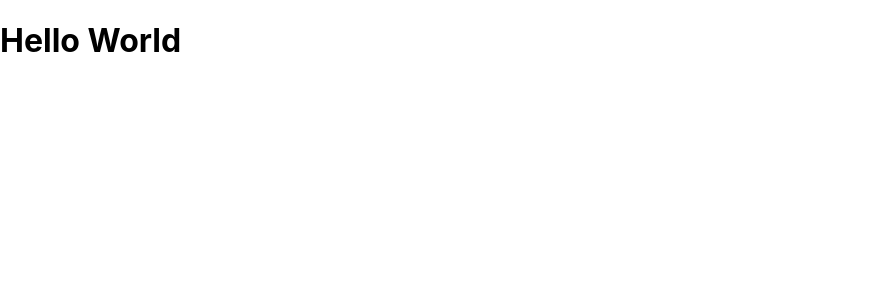
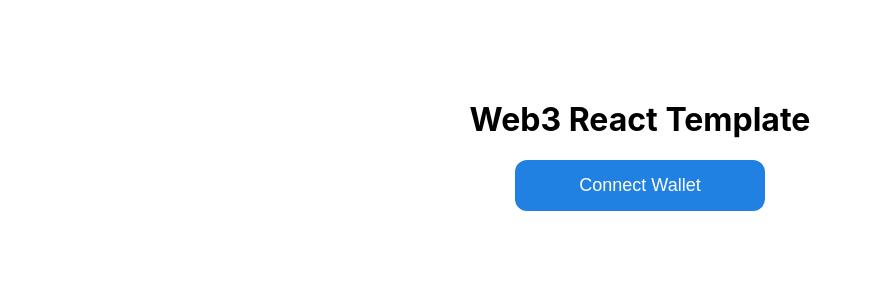
Before and after one commit to SolidityWorks/web3-react, a React (Create React App) app: page / in a window 1280 px wide. Shown: the top 300 px of the page, without its empty margins (0-870 px from the left). Built offline with nearby package versions, Linux system fonts and the light colour scheme.

Commit message:
connect wallet

```diff
--- a/package.json
+++ b/package.json
@@ -1,5 +1,5 @@
 {
-  "name": "web3",
+  "name": "web3-react",
   "version": "0.1.0",
   "private": true,
   "dependencies": {
@@ -14,7 +14,6 @@
   "scripts": {
     "start": "react-scripts start",
     "build": "react-scripts build",
-    "test": "react-scripts test",
     "eject": "react-scripts eject"
   },
   "eslintConfig": {
--- a/public/index.html
+++ b/public/index.html
@@ -24,7 +24,7 @@
       work correctly both with client-side routing and a non-root public URL.
       Learn how to configure a non-root public URL by running `npm run build`.
     -->
-    <title>React App</title>
+    <title>React web3 App</title>
   </head>
   <body>
     <noscript>You need to enable JavaScript to run this app.</noscript>
--- a/src/App.css
+++ b/src/App.css
@@ -1,38 +1,22 @@
-.App {
+.main-app {
   text-align: center;
+  margin: 100px;
 }
 
-.App-logo {
-  height: 40vmin;
-  pointer-events: none;
+.cta-button {
+  padding: 15px;
+  border: none;
+  border-radius: 12px;
+  min-width: 250px;
+  color: white;
+  font-size: 18px;
+  cursor: pointer;
 }
 
-@media (prefers-reduced-motion: no-preference) {
-  .App-logo {
-    animation: App-logo-spin infinite 20s linear;
-  }
+.connect-wallet-button {
+  background: rgb(32, 129, 226);
 }
 
-.App-header {
-  background-color: #282c34;
-  min-height: 100vh;
-  display: flex;
-  flex-direction: column;
-  align-items: center;
-  justify-content: center;
-  font-size: calc(10px + 2vmin);
-  color: white;
+.mint-nft-button {
+  background: orange;
 }
-
-.App-link {
-  color: #61dafb;
-}
-
-@keyframes App-logo-spin {
-  from {
-    transform: rotate(0deg);
-  }
-  to {
-    transform: rotate(360deg);
-  }
-}
--- a/src/App.js
+++ b/src/App.js
@@ -1,7 +1,43 @@
+import { useEffect, useState } from 'react';
 import './App.css';
+
 function App() {
+
+  const [account, setAccount] = useState('Connect Wallet');
+  const {ethereum} = window;
+
+  const checkWalletIsConnected = () => {
+    if (!ethereum) {
+      alert('You need install MetaMask')
+    }
+  }
+
+  const connectWalletHandler = async () => {
+    try {
+      const accounts = await ethereum.request({'method': 'eth_requestAccounts'});
+      setAccount(accounts[0]);
+    } catch (err) {
+      console.log(err)
+    }
+  }
+
+  const connectWalletButton = (txt) => {
+    return (
+      <button onClick={connectWalletHandler} className='cta-button connect-wallet-button'>{txt}</button>
+    )
+  }
+
+  useEffect(() => {
+    checkWalletIsConnected();
+  })
+
   return (
-    <h1>Hello World</h1>
+    <div className='main-app'>
+      <h1>Web3 React Template</h1>
+      <div>
+        {connectWalletButton(account)}
+      </div>
+    </div>
   );
 }
 export default App;
```
Also changed, not shown: LICENSE.txt (added), 1 other file (tests, documents, lock files or other folders).
